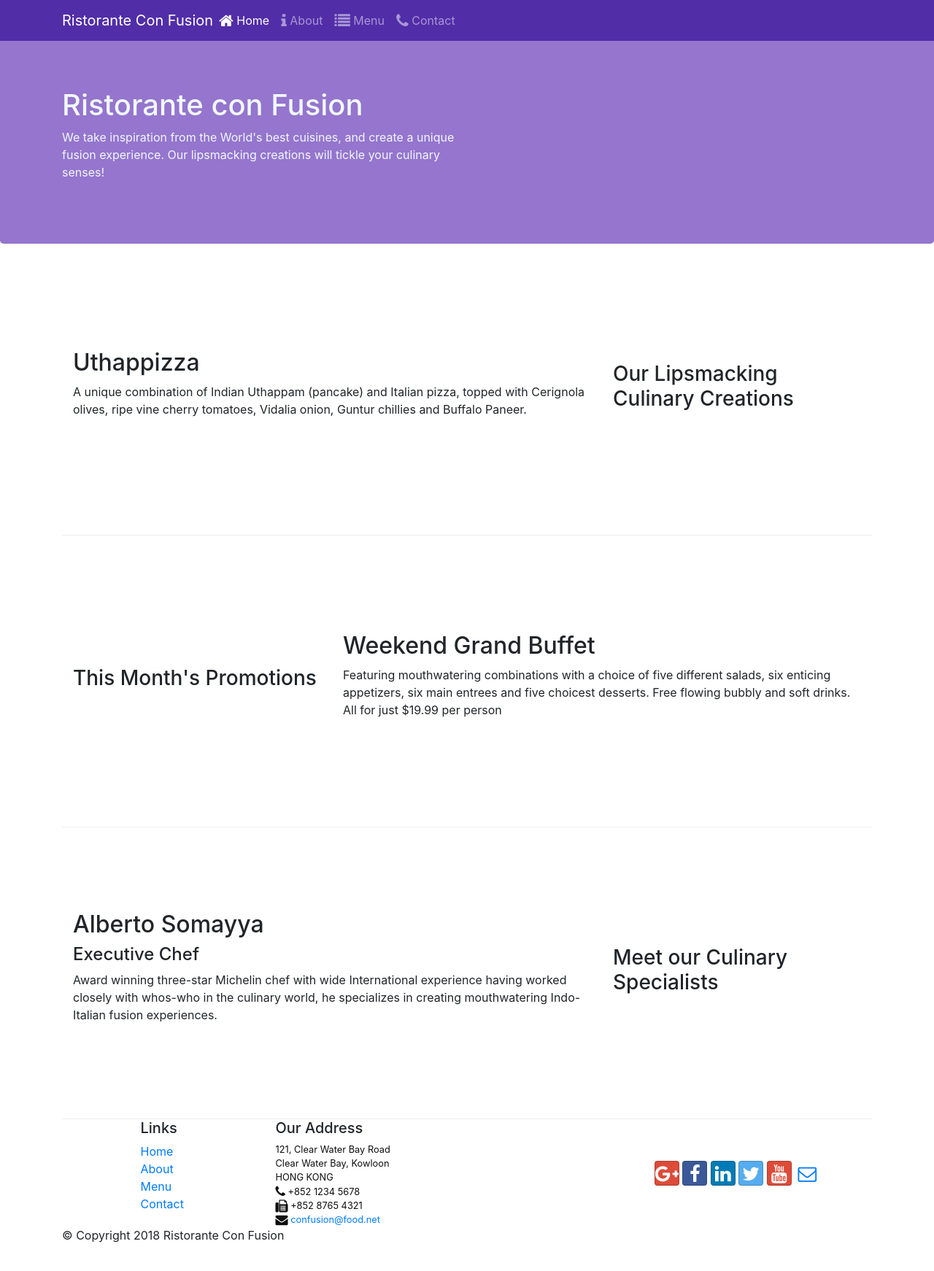
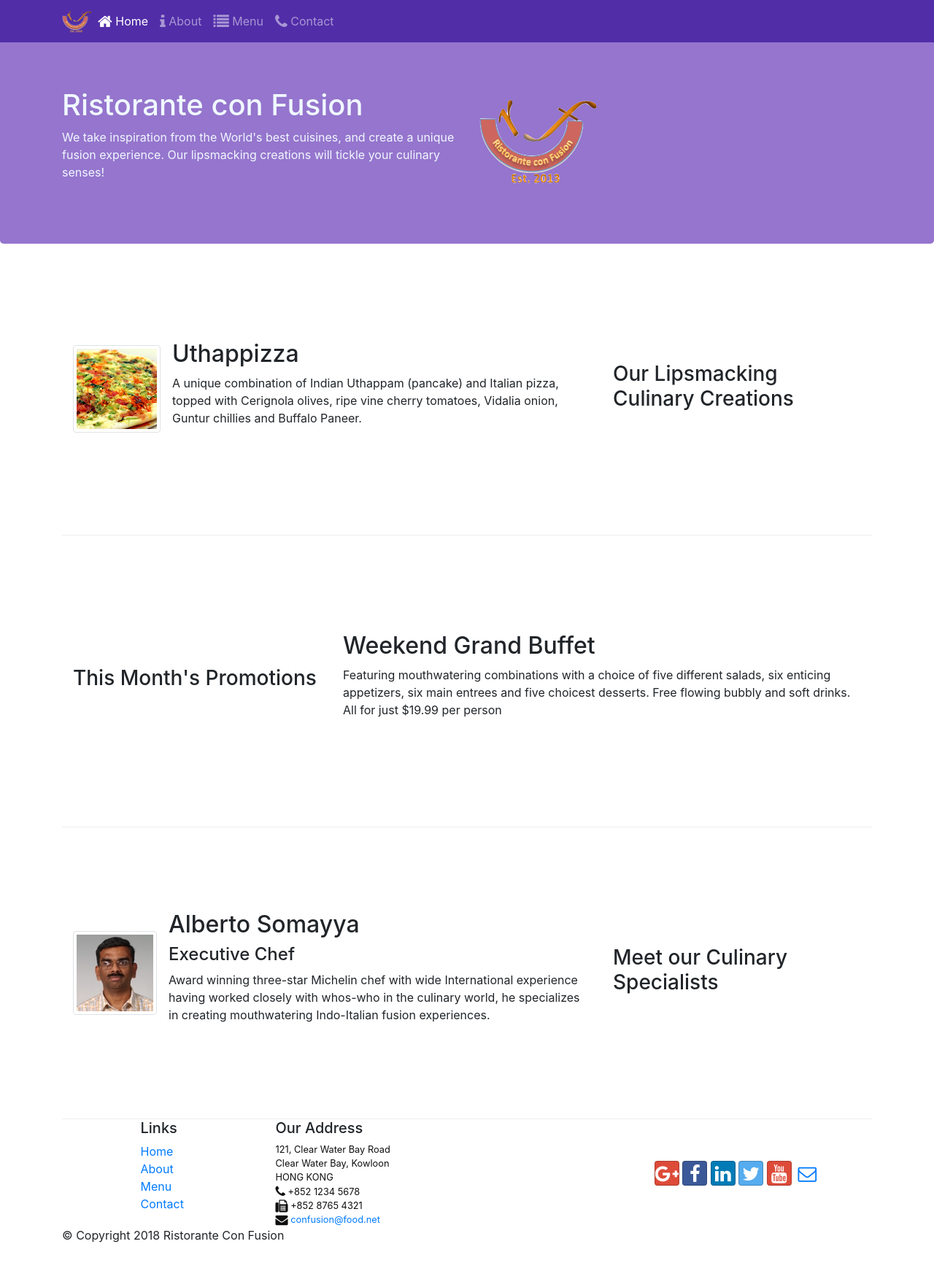
Before and after one commit to SaiArunesh/bootstrap-demo, a website: page index.html in a window 1280 px wide. Shown: the whole page at 73% size. Drawn offline with nearby package versions, Linux system fonts and the light colour scheme.

Commit message:
Images and Thumbnail

```diff
--- a/index.html
+++ b/index.html
@@ -36,7 +36,9 @@
         >
           <span class="navbar-toggler-icon"></span>
         </button>
-        <a href="#" class="navbar-brand mr-auto">Ristorante Con Fusion</a>
+        <a href="#" class="navbar-brand mr-auto">
+          <img src="./img/logo.png" alt="restaurant_logo" class="img-fluid" height="30" width="41">
+        </a>
         <div class="collapse navbar-collapse" id="Navbar">
           <ul class="navbar-nav mr-auto">
             <li class="nav-item active">
@@ -74,7 +76,9 @@
               your culinary senses!
             </p>
           </div>
-          <div class="col-12 col-sm"></div>
+          <div class="col-12 col-sm align-self-center">
+            <img src="./img/logo.png" alt="restaurant_logo" class="img-fluid">
+          </div>
         </div>
       </div>
     </header>
@@ -85,12 +89,18 @@
           <h3>Our Lipsmacking Culinary Creations</h3>
         </div>
         <div class="col col-sm order-sm-first col-md">
-          <h2>Uthappizza</h2>
-          <p>
-            A unique combination of Indian Uthappam (pancake) and Italian pizza,
-            topped with Cerignola olives, ripe vine cherry tomatoes, Vidalia
-            onion, Guntur chillies and Buffalo Paneer.
-          </p>
+          <div class="media">
+            <img src="img/uthappizza.png" alt="uthapizza" class="d-flex mr-3 img-thumbnail align-self-center">
+            <div class="media-body">
+               <h2 class="mt-0">Uthappizza</h2>
+               <p>
+                A unique combination of Indian Uthappam (pancake) and Italian pizza,
+                topped with Cerignola olives, ripe vine cherry tomatoes, Vidalia
+                onion, Guntur chillies and Buffalo Paneer.
+              </p>
+            </div>
+
+          </div>
         </div>
       </div>
 
@@ -114,7 +124,10 @@
           <h3>Meet our Culinary Specialists</h3>
         </div>
         <div class="col col-sm order-sm-first col-md">
-          <h2>Alberto Somayya</h2>
+          <div class="media">
+            <img src="./img/alberto.png" alt="alberto" class="d-flex mr-3 img-thumbnail align-self-center">
+            <div class="media-body">
+          <h2 class="mt-0"> Alberto Somayya</h2>
           <h4>Executive Chef</h4>
           <p>
             Award winning three-star Michelin chef with wide International
@@ -122,6 +135,8 @@
             world, he specializes in creating mouthwatering Indo-Italian fusion
             experiences.
           </p>
+        </div>
+        </div>
         </div>
       </div>
     </div>
```
Also changed, not shown: aboutus.html (+4 -3 lines), contactus.html (+12 -2 lines), img/alberto.png (added), img/buffet.png (added), img/logo.png (added), img/uthappizza.png (added), 1 other file.
